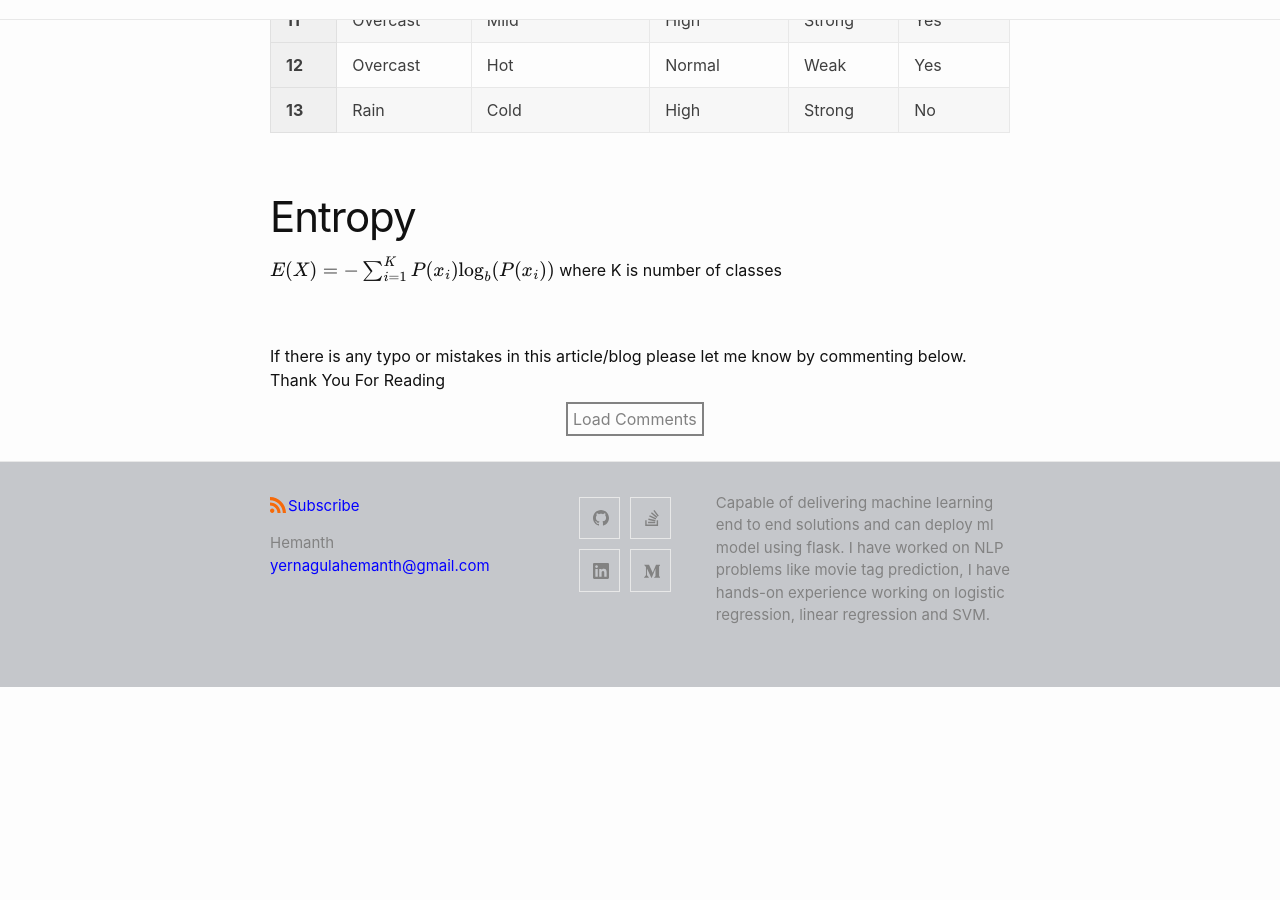
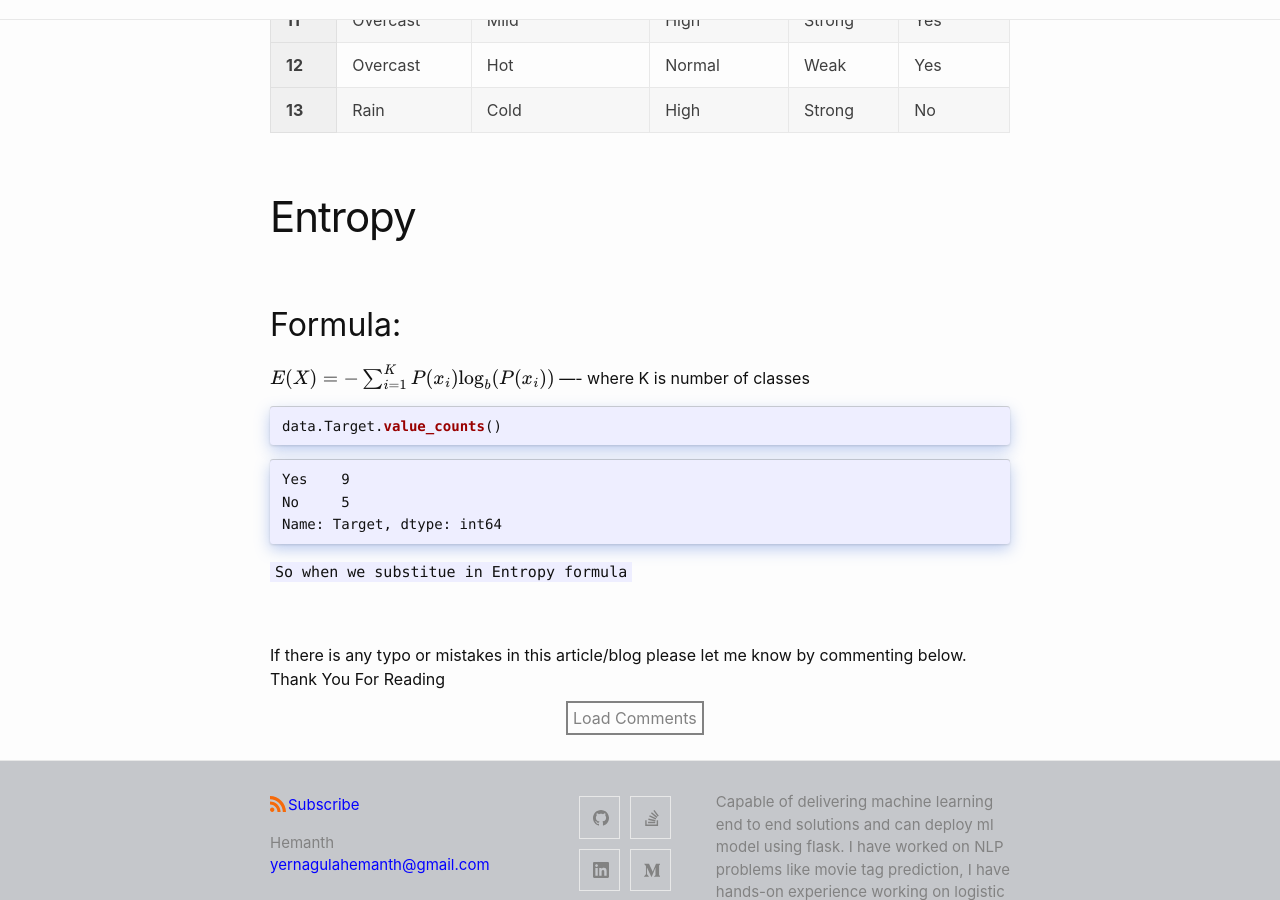
Before and after one commit to hemanthyernagula/hemanthyernagula.github.io, a Jekyll site: the page built from _posts/2020-01-01-DecisionTrees.md, in a window 1280 px wide and 900 px high, scrolled down 1159 px. Built offline with Jekyll 4.4.1, drawn with Linux system fonts in a browser that asks for light colours; formulas are drawn with MathJax 3; a script that is not in the unit is left out; comment, search, counter and statistics services are not loaded; before the commit the page ends 1846 px from its top, so only the background shows below that.

````diff
--- a/_layouts/home.html
+++ b/_layouts/home.html
@@ -31,7 +31,7 @@ layout: default
             {{ post.title | escape }}
           </a>
           <span class="post-meta">By {{ site.author.name }} on {{ post.date | date: date_format }}</span>
-        </h3>d
+        </h3>
         {%- if site.show_excerpts -%}
           {{ post.excerpt }}
         {%- endif -%}
--- a/_posts/2020-01-01-DecisionTrees.md
+++ b/_posts/2020-01-01-DecisionTrees.md
@@ -23,9 +23,6 @@ data = pd.DataFrame({'Outlook':('Sunny','Sunny','Overcast','Rain','Rain','Rain',
                      'Target':('No','No','Yes','Yes','Yes','No','Yes','No','Yes','Yes','Yes','Yes','Yes','No')})
 data
 ```
-
-
-
 
 <div>
 <style scoped>
@@ -173,5 +170,21 @@ data
 
 # Entropy
 
-$$ E(X) =  -\sum_{i=1}^{K} P(x_i){\log_b}(P(x_i))  $$
-                where K is number of classes
+## Formula:
+ $$ E(X) =  -\sum_{i=1}^{K} P(x_i){\log_b}(P(x_i))  $$
+               ---- where K is number of classes
+
+```python
+data.Target.value_counts()
+```
+
+
+
+
+    Yes    9
+    No     5
+    Name: Target, dtype: int64
+
+
+
+`So when we substitue in Entropy formula`
````
